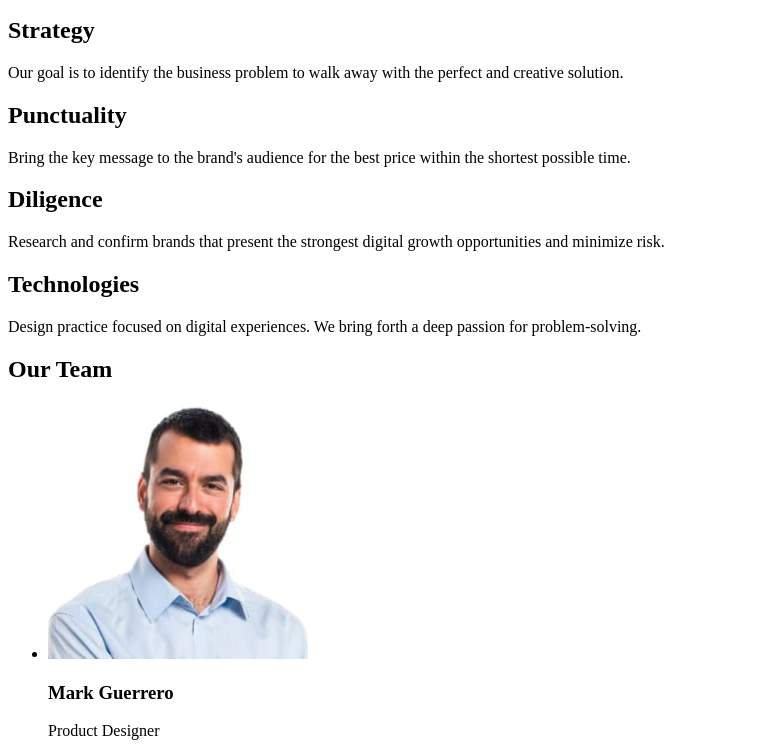
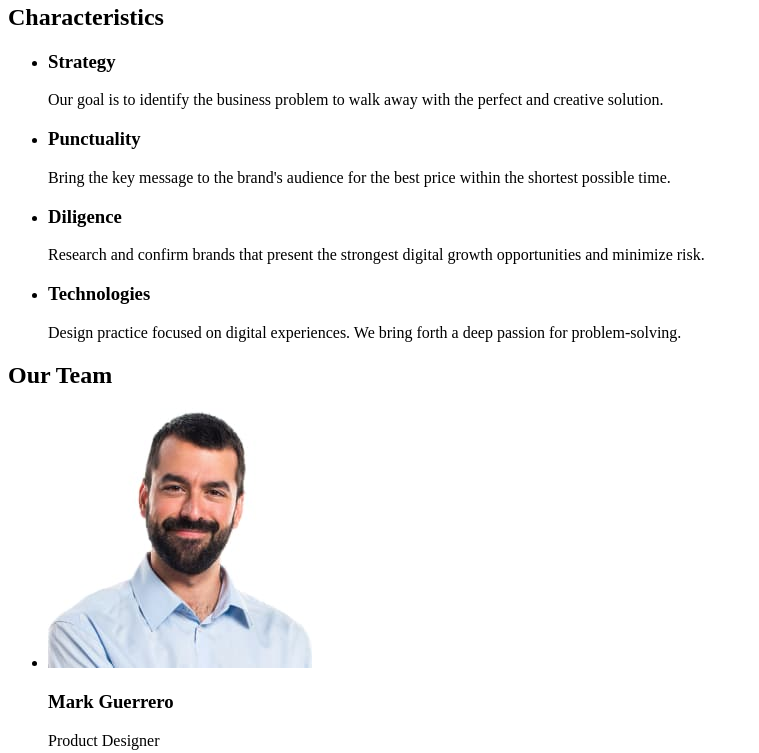
Before and after one commit to Sofiia-Khomyk/goit-markup-hw-01, a plain HTML site: page index.html in a window 1280 px wide. Shown: the part 252-1005 px from the top of the page, without its empty margins (0-759 px from the left). Drawn offline with Linux system fonts and the light colour scheme.

Commit message:
add index file

```diff
--- a/index.html
+++ b/index.html
@@ -7,71 +7,82 @@
   </head>
   <body>
     <header>
+      <nav>
         <a href="./index.html">Webstudio</a>
-      <nav>
         <ul>
-          <li><a href="">Studio</a></li>
+          <li><a href="./index.html">Studio</a></li>
           <li><a href="">Portfolio</a></li>
           <li><a href="">Contacts</a></li>
         </ul>
       </nav>
       <address>
-        info@devstudio.com <br />
-        +11 (000) 111-11-11 <br />
+        <ul>
+          <li><a href="mailto:info@devstudio.com">info@devstudio.com</a></li>
+          <li><a href="tel:+110001111111">+11 (000) 111-11-11</a></li>
+        </ul>
       </address>
     </header>
 
     <main>
+      <section>
         <h1>Effective Solutions for Your Business</h1>
         <button type="button">Order Service</button>
+      </section>
+
       <section>
-        <h2>Strategy</h2>
+        <h2>Characteristics</h2>
+        <ul>
+          <li>
+            <h3>Strategy</h3>
             <p>
               Our goal is to identify the business problem to walk away with the
               perfect and creative solution.
             </p>
-      </section>
-      <section>
-        <h2>Punctuality</h2>
+          </li>
+          <li>
+            <h3>Punctuality</h3>
             <p>
               Bring the key message to the brand's audience for the best price
               within the shortest possible time.
             </p>
+          </li>
+          <li>
+            <h3>Diligence</h3>
+            <p>
+              Research and confirm brands that present the strongest digital
+              growth opportunities and minimize risk.
+            </p>
+          </li>
+          <li>
+            <h3>Technologies</h3>
+            <p>
+              Design practice focused on digital experiences. We bring forth a
+              deep passion for problem-solving.
+            </p>
+          </li>
+        </ul>
       </section>
-      <section>
-        <h2>Diligence</h2>
-        <p>
-          Research and confirm brands that present the strongest digital growth
-          opportunities and minimize risk.
-        </p>
-      </section>
-      <section>
-        <h2>Technologies</h2>
-        <p>
-          Design practice focused on digital experiences. We bring forth a deep
-          passion for problem-solving.
-        </p>
-      </section>
+
       <section>
         <h2>Our Team</h2>
         <ul>
           <li>
-            <img src="./images/img1.jpg" alt="Mark Guerrero" width="260" />
+            <img src="./images/img1.jpg" alt="Mark Guerrero" width="264" />
             <h3>Mark Guerrero</h3>
             <p>Product Designer</p>
           </li>
           <li>
-            <img src="./images/img2.jpg" alt="Tom Ford" width="260" />
+            <img src="./images/img2.jpg" alt="Tom Ford" width="264" />
             <h3>Tom Ford</h3>
             <p>Frontend Developer</p>
           </li>
           <li>
-            <img src="./images/img3.jpg" alt="Camila Garcia" width="260" />
+            <img src="./images/img3.jpg" alt="Camila Garcia" width="264" />
             <h3>Camila Garcia</h3>
             <p>Marketing</p>
           </li>
           <li>
-            <img src="./images/img4.jpg" alt="Daniel Wilson" width="260" />
+            <img src="./images/img4.jpg" alt="Daniel Wilson" width="264" />
             <h3>Daniel Wilson</h3>
             <p>UI Designer</p>
           </li>
```
Lines whose indentation alone changed are shown as unchanged.
